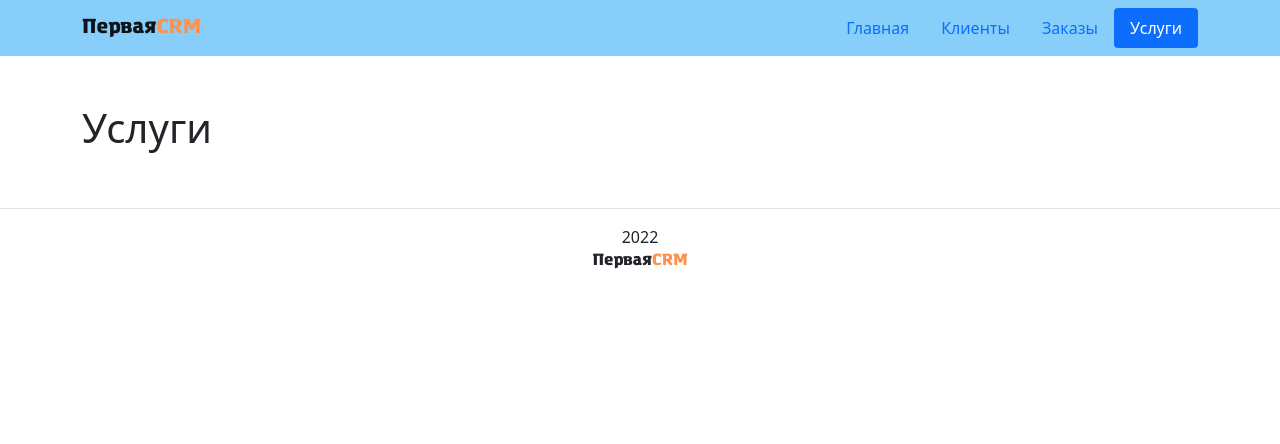
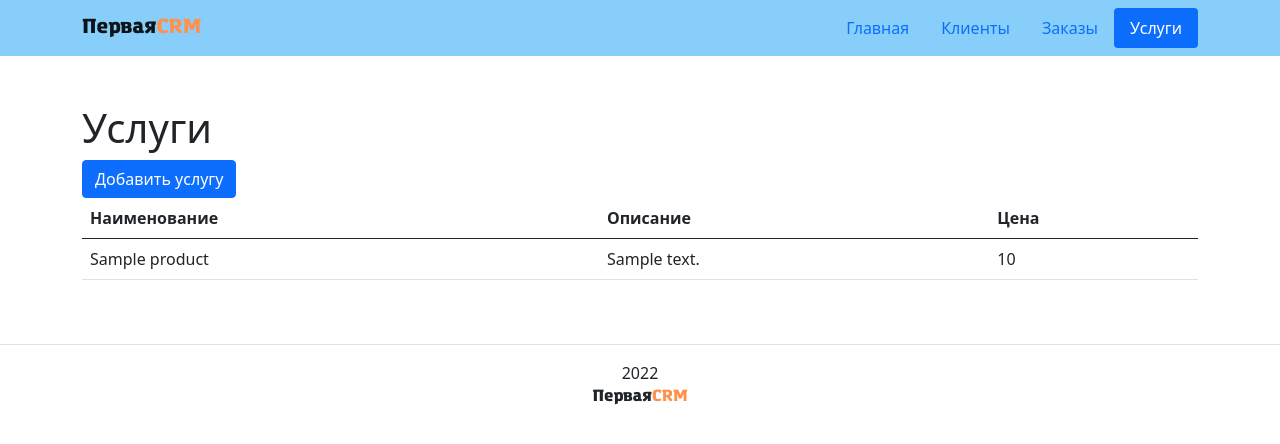
Before and after one commit to avagners/first_crm, a Django app: page /products/ in a window 1280 px wide. Shown: the top 444 px of the page. Run offline with Django 4.2, Linux system fonts and the light colour scheme; tables that the repository leaves empty hold one stand-in row (values such as "Sample post"); some libraries are stand-ins or nearby versions.

Commit message:
добавил форму для добавления новых услуг

```diff
--- a/first_crm/products/urls.py
+++ b/first_crm/products/urls.py
@@ -6,4 +6,5 @@ app_name = 'products'
 urlpatterns = [
     path('', views.products_list, name='products_list'),
     path('<int:pk>/', views.products_detail, name='products_detail'),
+    path('new_product/', views.NewProductView.as_view(), name='new_product')
 ]
--- a/first_crm/products/views.py
+++ b/first_crm/products/views.py
@@ -1,13 +1,18 @@
 from django.shortcuts import render
+from django.views.generic.edit import CreateView
+from django.urls import reverse_lazy
 from .models import Product
+from .forms import ProductForm
 
 
 def products_list(request):
-    template = 'orders/orders_list.html'
+    template = 'products/products_list.html'
     title = 'Список услуг'
+    products = Product.objects.all()
     context = {
         'title': title,
         'text': 'Услуги',
+        'products': products
     }
     return render(request, template, context)
 
@@ -21,3 +26,9 @@ def products_detail(request, pk):
         'text': product.name_product,
     }
     return render(request, template, context)
+
+
+class NewProductView(CreateView):
+    form_class = ProductForm
+    template_name = 'products/new_product_form.html'
+    success_url = reverse_lazy('products:products_list')
--- a/first_crm/templates/products/products_list.html
+++ b/first_crm/templates/products/products_list.html
@@ -6,6 +6,25 @@
     <div class="container py-5">
         <div class="col">
             <h1>{{ text }}</h1>
+            <a class="btn btn-primary" href="{% url 'products:new_product' %}" role="button">Добавить услугу</a>
+            <table class="table is-fullwidth">
+                <thead>
+                    <tr>
+                        <th scope="col">Наименование</th>
+                        <th scope="col">Описание</th>
+                        <th scope="col">Цена</th>
+                    </tr>
+                </thead>
+                <tbody>
+                    {% for product in products %}
+                    <tr>
+                        <td>{{ product.name_product }}</td>
+                        <td>{{ product.description }}</td>
+                        <td>{{ product.price }}</td>
+                    </tr>
+                    {% endfor %}
+                </tbody>
+            </table>
         </div>
     </div>
 {% endblock %}
```
Also changed, not shown: first_crm/products/forms.py (added, +8 -0 lines), first_crm/templates/products/new_product_form.html (added, +17 -0 lines).
